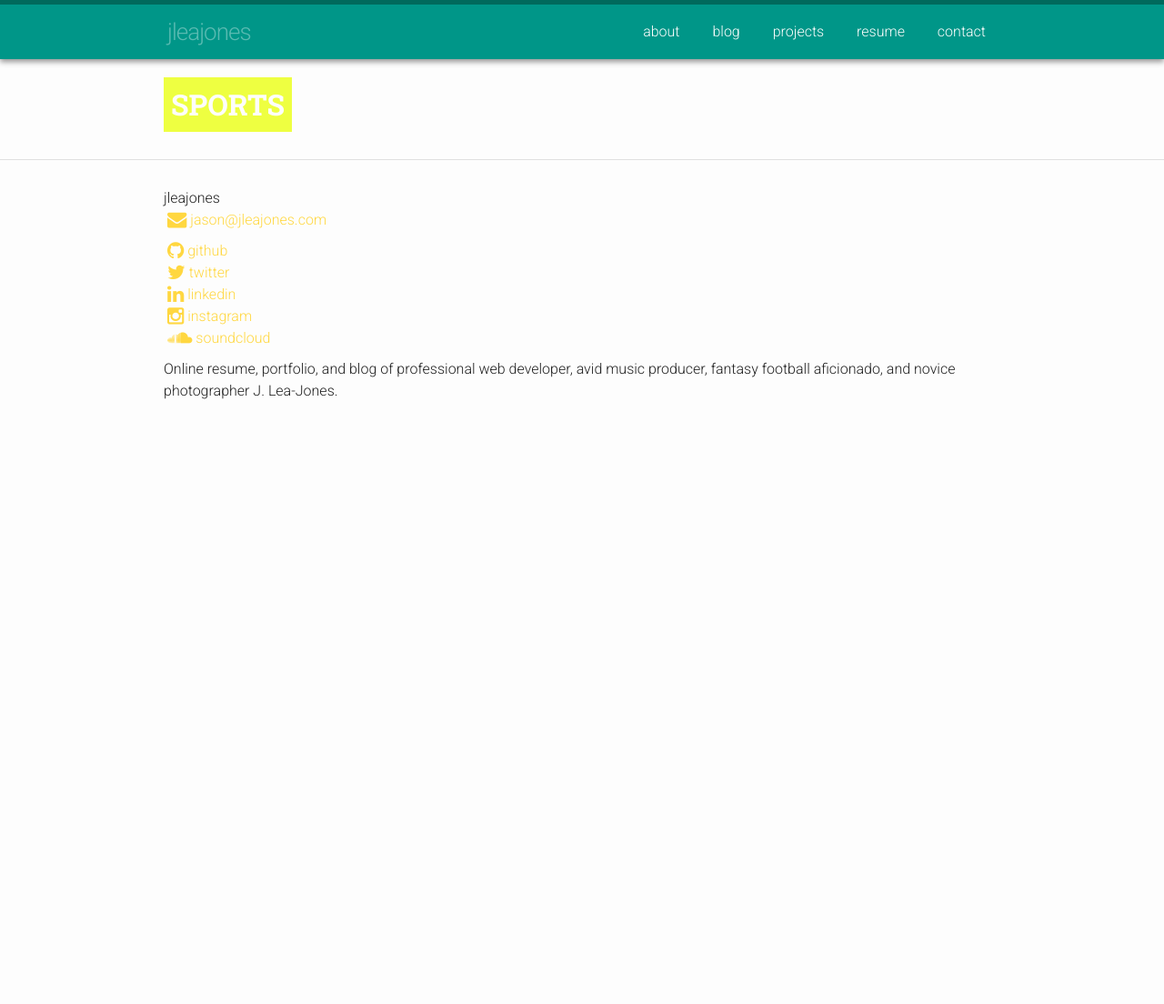
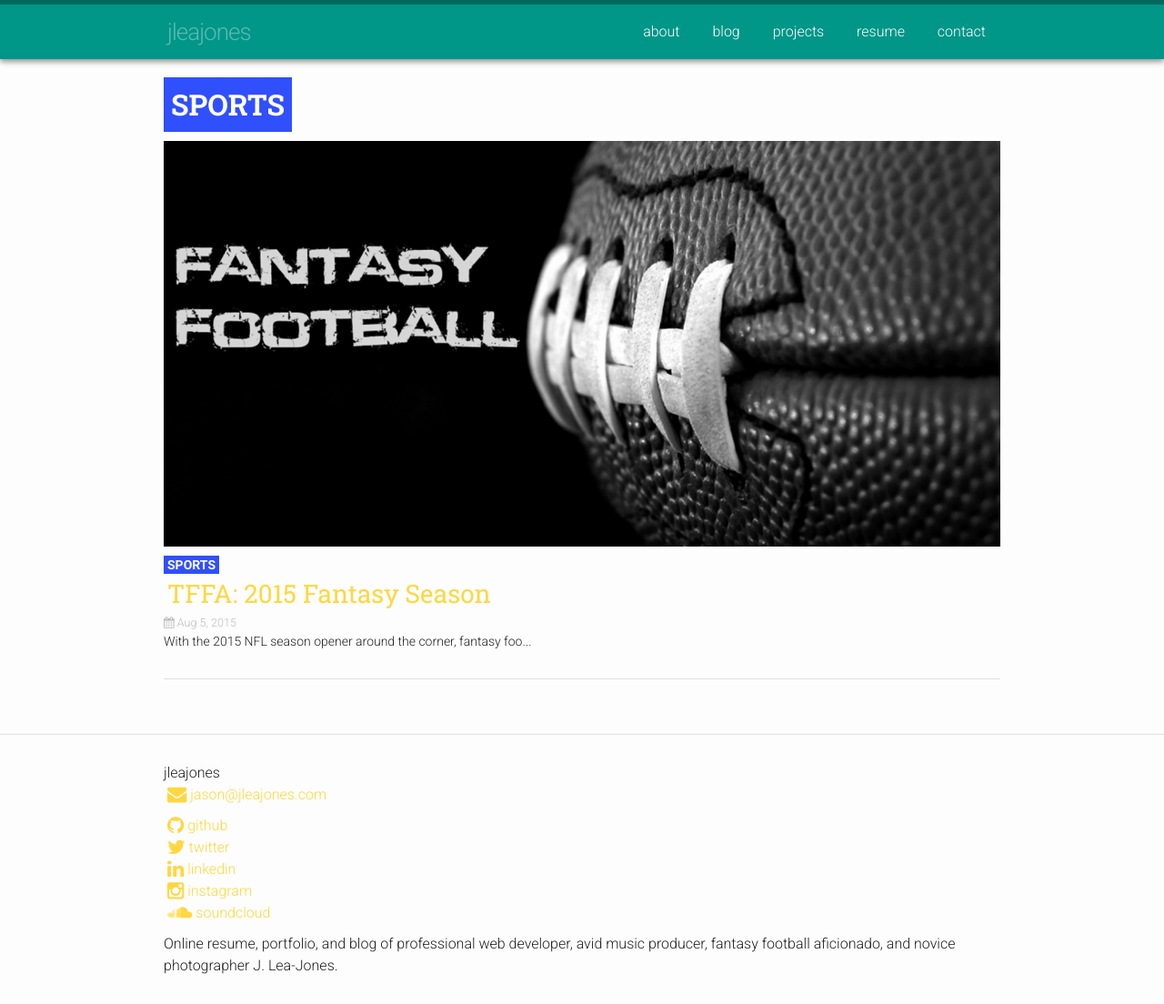
Before and after one commit to jleajones/jleajones.github.com, a Jekyll site: the page built from category/sports/index.html, in a window 1280 px wide and 1104 px high. Shown: the whole window at 91% size. Built offline with Jekyll 4.4.1, drawn with Linux system fonts in a browser that asks for light colours.

Commit message:
added new category page, and new article

```diff
--- a/Gruntfile.js
+++ b/Gruntfile.js
@@ -41,7 +41,7 @@ module.exports = function (grunt) {
         },
         watch: {
             jekyll: {
-                files: ['**/*.html', '**/*.md', '!README.md', '!_site/**/*'],
+                files: ['**/*.html', '**/*.scss', 'assets/**/*', '**/*.md', '!README.md', '!_site/**/*'],
                 tasks: ['exec:build'],
                 options: {
                     livereload: true
--- /dev/null
+++ b/_posts/2015-08-05-tffa-fantasy-football-league-2015.html
@@ -0,0 +1,8 @@
+---
+layout: post
+title: "TFFA: 2015 Fantasy Season"
+date: 2015-08-05 11:18:58
+category: sports
+image: fantasy_football_begins.png
+---
+With the 2015 NFL season opener around the corner, fantasy football is in full effect!
--- /dev/null
+++ b/category/fashion/index.html
@@ -0,0 +1,5 @@
+---
+layout: category
+title: Fashion | J.Lea-Jones
+category: fashion
+---
--- a/css/main.scss
+++ b/css/main.scss
@@ -44,7 +44,7 @@ $general-color: #9E9E9E;
 $photography-color: #00c853;
 $lifestyle-color: #d50000;
 $producing-color: #eeff41;
-$sports-color: #eeff41;
+$sports-color: #304ffe;
 $fashion-color: #6200ea;
 
 $categories: coding $coding-color, general $general-color, photography $photography-color, lifestyle $lifestyle-color, producing $producing-color, sports $sports-color, fashion $fashion-color;
```
Also changed, not shown: assets/images/fantasy_football_begins.png (added).
